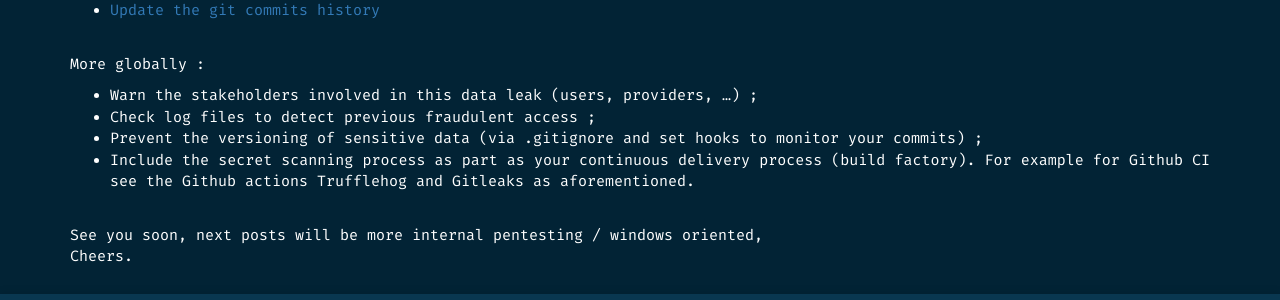
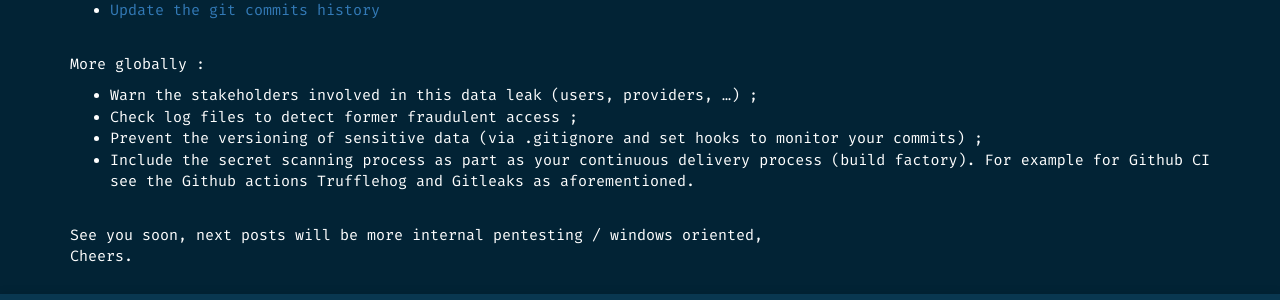
Before and after one commit to phackt/phackt.github.io, a Jekyll site: the page built from _posts/2020-05-27-git-secrets-exposed.markdown, in a window 1280 px wide and 900 px high, scrolled down 3134 px. Shown: the part 542-842 px from the top of the window. Built offline with Jekyll 4.4.1, drawn with Linux system fonts in a browser that asks for light colours; nearby versions of some CDN libraries; some web fonts are replaced; comment, search, counter and statistics services are not loaded.

Commit message:
Update 2020-05-27-git-secrets-exposed.markdown

```diff
--- a/_posts/2020-05-27-git-secrets-exposed.markdown
+++ b/_posts/2020-05-27-git-secrets-exposed.markdown
@@ -135,7 +135,7 @@ For each leaked secrets linked to an environment which could be targeted by an a
 
 More globally :
  - Warn the stakeholders involved in this data leak (users, providers, ...) ;
- - Check log files to detect previous fraudulent access ;
+ - Check log files to detect former fraudulent access ;
  - Prevent the versioning of sensitive data (via .gitignore and set hooks to monitor your commits) ;
  - Include the secret scanning process as part as your continuous delivery process (build factory). For example for Github CI see the Github actions Trufflehog and Gitleaks as aforementioned.
 
```
